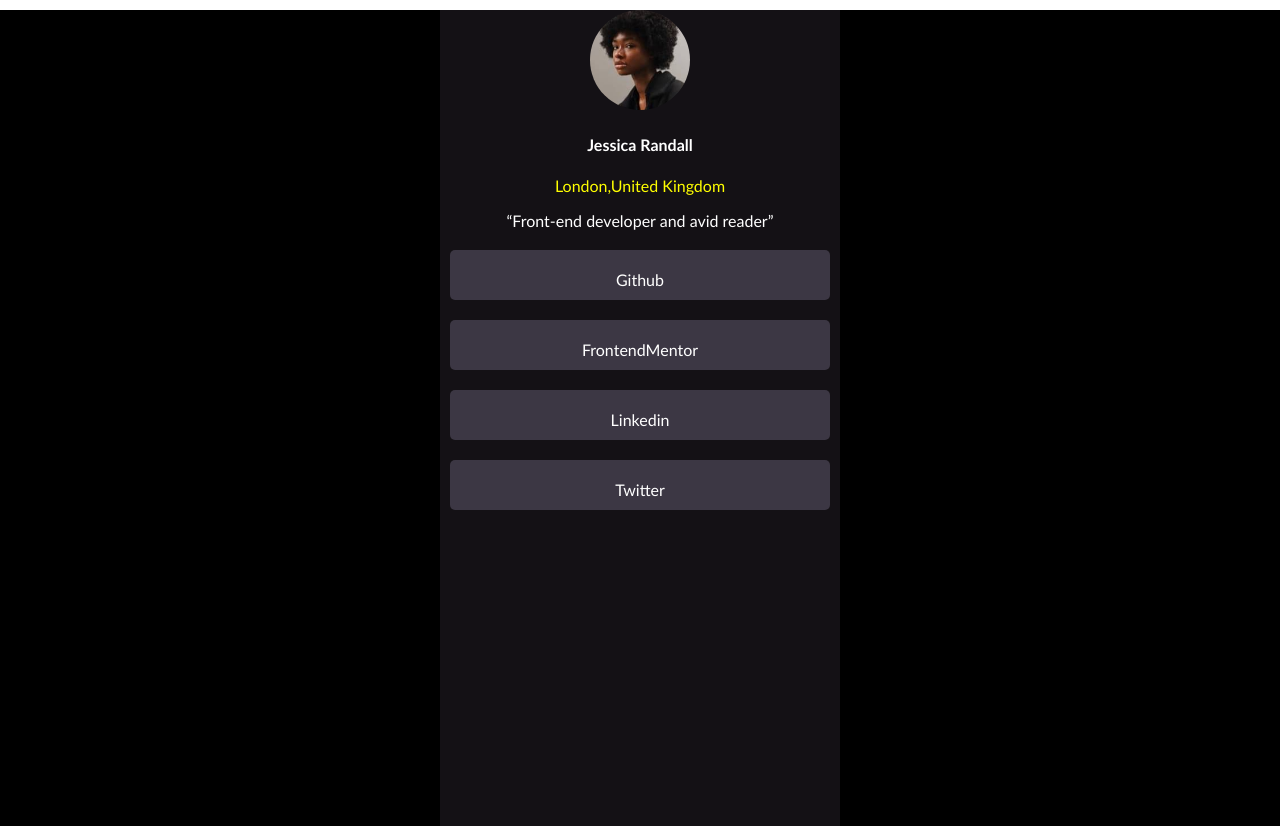
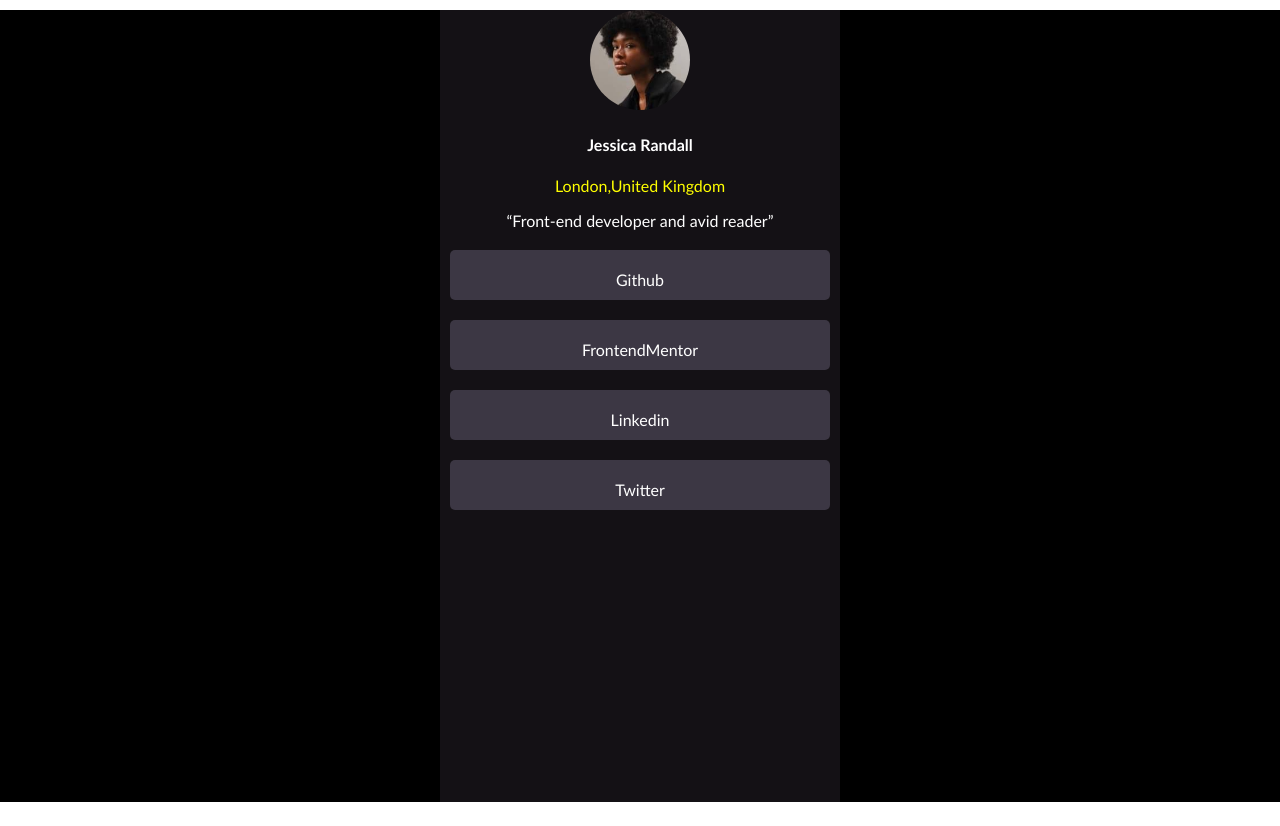
Before and after one commit to Paddy-coy/a-social-link-profile-page, a plain HTML site: page index.html in a window 1280 px wide. After the commit the page ends 802 px from the top, so only its background shows below. Drawn offline with Linux system fonts and the light colour scheme.

Commit message:
added one line of software

```diff
--- a/style.css
+++ b/style.css
@@ -13,11 +13,11 @@ main {
 div.container {
     background: #141115;
     width: 400px;
-    height: 500px;
+    height: 0px;
     margin-left: auto;
     margin-right: auto;
     margin-top: 10px;
-    height: 102vh;
+    height: 99vh;
 }
 img {
     width: 100px;
```
